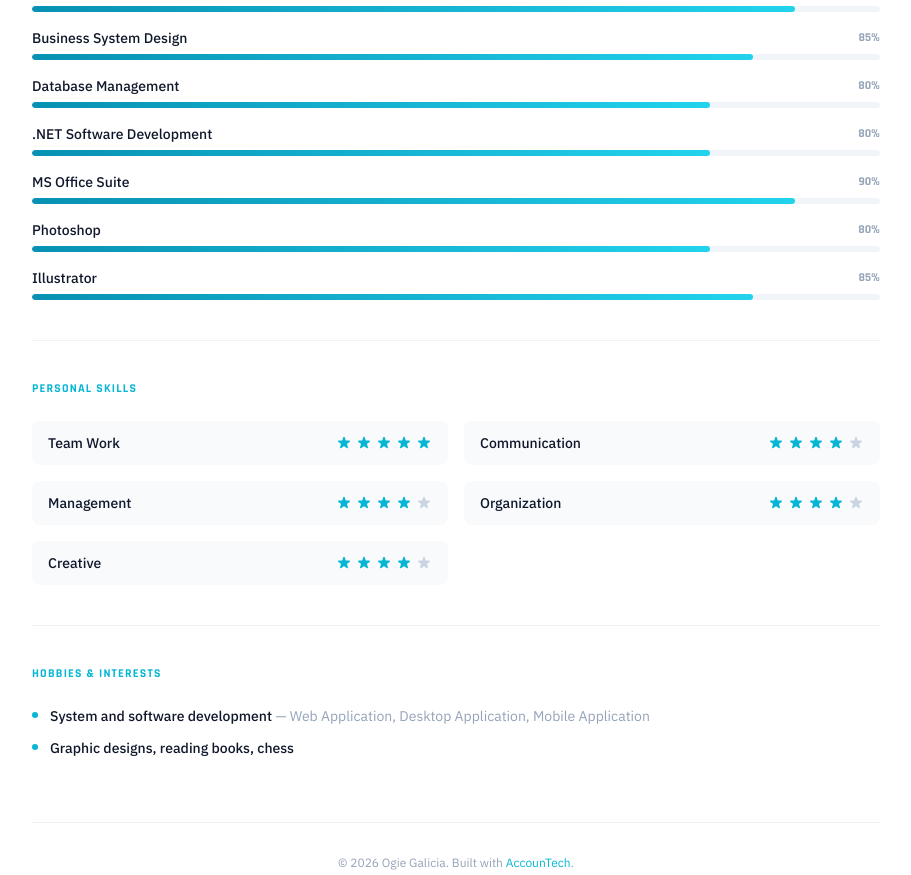
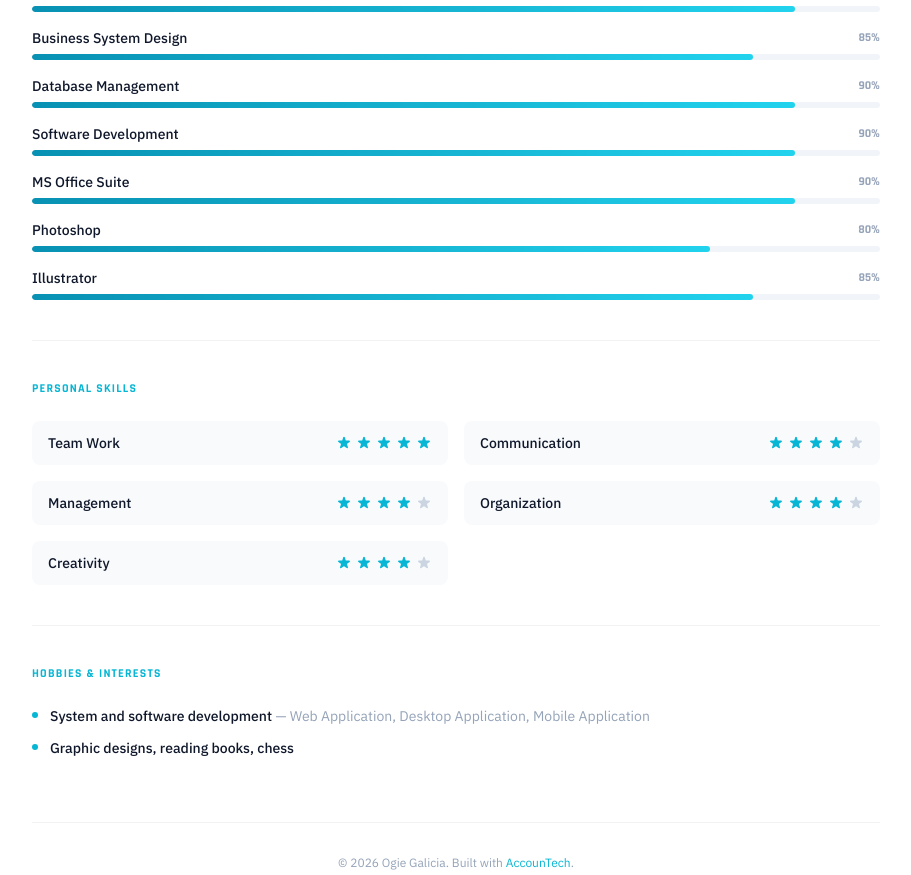
Before and after one commit to accntech/main-website, a SvelteKit app: page /cv in a window 1280 px wide. Shown: the part 1326-2201 px from the top of the page, without its empty margins (184-1095 px from the left). Built offline with nearby package versions, Linux system fonts and the light colour scheme.

Commit message:
fix: improve cv info

```diff
--- a/src/routes/cv/+page.svelte
+++ b/src/routes/cv/+page.svelte
@@ -54,8 +54,8 @@
 		{ name: 'Accounting & Financial Audit', pct: 95 },
 		{ name: 'Tax Compliance & BIR Audit', pct: 90 },
 		{ name: 'Business System Design', pct: 85 },
-		{ name: 'Database Management', pct: 80 },
-		{ name: '.NET Software Development', pct: 80 },
+		{ name: 'Database Management', pct: 90 },
+		{ name: 'Software Development', pct: 90 },
 		{ name: 'MS Office Suite', pct: 90 },
 		{ name: 'Photoshop', pct: 80 },
 		{ name: 'Illustrator', pct: 85 }
@@ -66,7 +66,7 @@
 		{ name: 'Communication', rating: 4 },
 		{ name: 'Management', rating: 4 },
 		{ name: 'Organization', rating: 4 },
-		{ name: 'Creative', rating: 4 }
+		{ name: 'Creativity', rating: 4 }
 	] as const;
 
 	const hobbies = [
```
